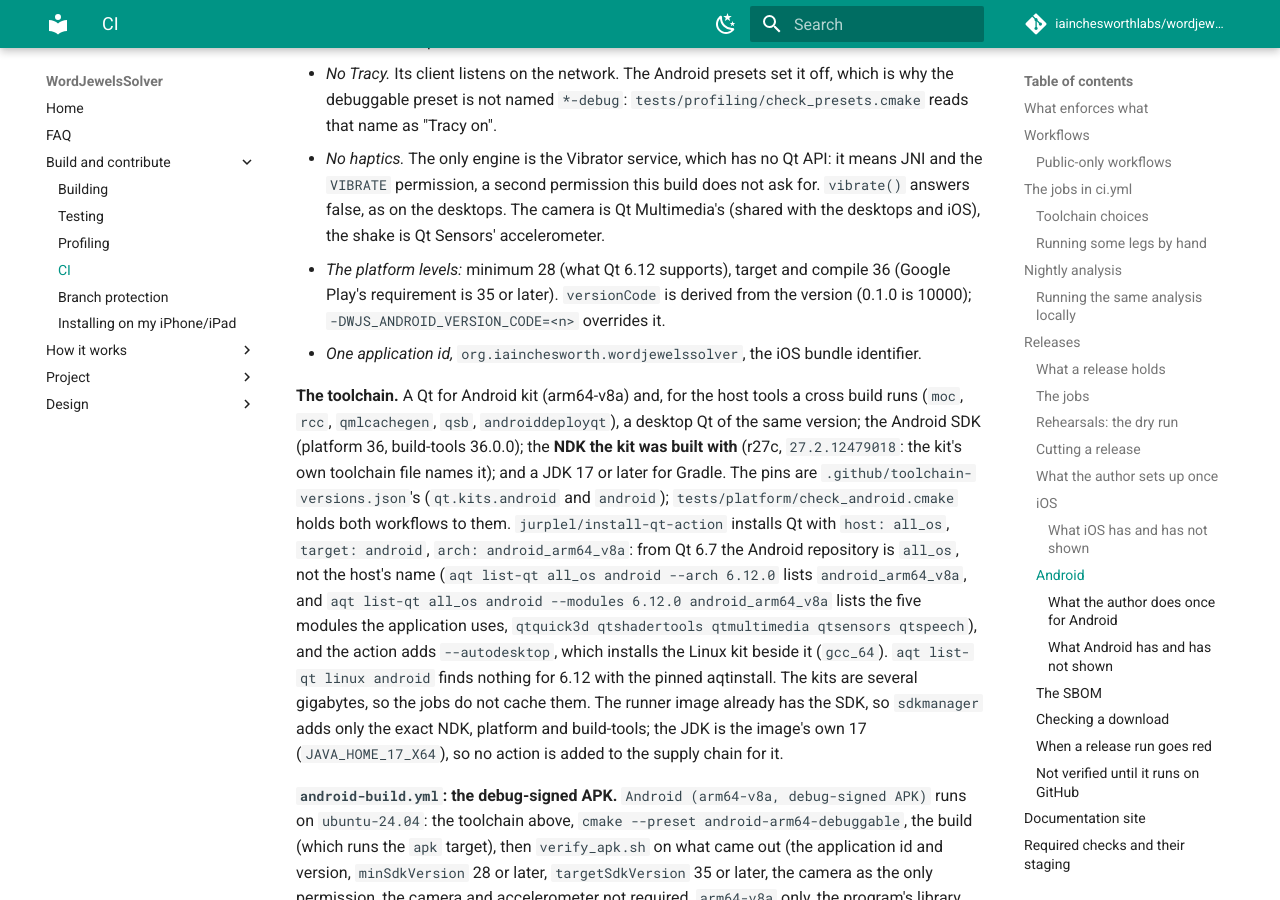
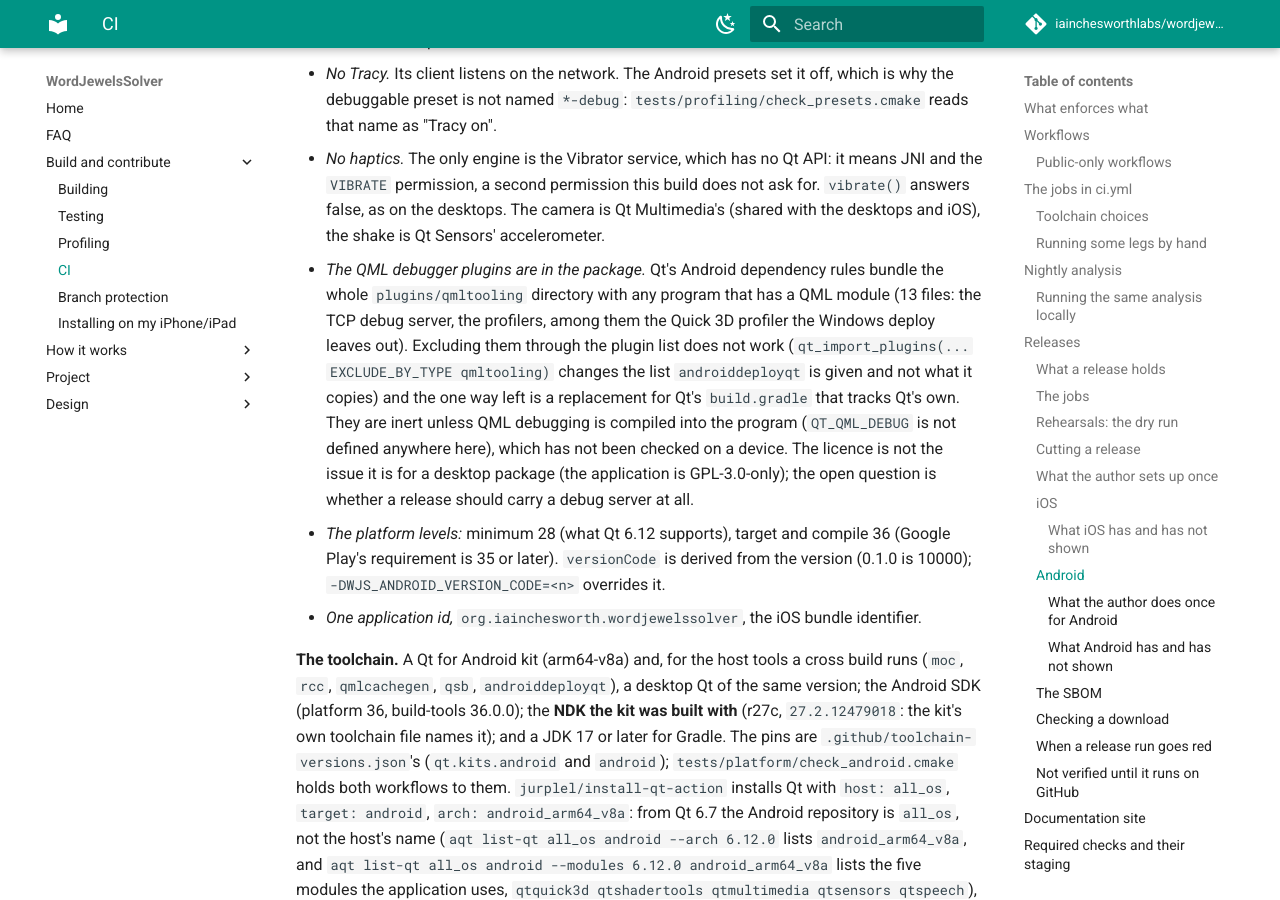
Before and after one commit to iainchesworthlabs/snapandspell, an MkDocs documentation site: the page built from docs/ci.md, in a window 1280 px wide and 900 px high, scrolled down 19087 px. Built offline with MkDocs 1.6.1 and Material for MkDocs 9.7.7, drawn with Linux system fonts in a browser that asks for light colours; comment, search, counter and statistics services are not loaded.

Commit message:
Record that Qt's Android packaging carries the QML debugger plugins

```diff
--- a/docs/ci.md
+++ b/docs/ci.md
@@ -714,6 +714,16 @@ the QML modules the application imports, and Gradle makes the package.
   JNI and the `VIBRATE` permission, a second permission this build does not ask for.
   `vibrate()` answers false, as on the desktops. The camera is Qt Multimedia's
   (shared with the desktops and iOS), the shake is Qt Sensors' accelerometer.
+- *The QML debugger plugins are in the package.* Qt's Android dependency rules bundle the
+  whole `plugins/qmltooling` directory with any program that has a QML module (13 files:
+  the TCP debug server, the profilers, among them the Quick 3D profiler the Windows deploy
+  leaves out). Excluding them through the plugin list does not work (`qt_import_plugins(...
+  EXCLUDE_BY_TYPE qmltooling)` changes the list `androiddeployqt` is given and not what it
+  copies) and the one way left is a replacement for Qt's `build.gradle` that tracks Qt's
+  own. They are inert unless QML debugging is compiled into the program (`QT_QML_DEBUG` is
+  not defined anywhere here), which has not been checked on a device. The licence is
+  not the issue it is for a desktop package (the application is GPL-3.0-only); the open
+  question is whether a release should carry a debug server at all.
 - *The platform levels:* minimum 28 (what Qt 6.12 supports), target and compile 36 (Google
   Play's requirement is 35 or later). `versionCode` is derived from the version
   (0.1.0 is 10000); `-DWJS_ANDROID_VERSION_CODE=<n>` overrides it.
```
